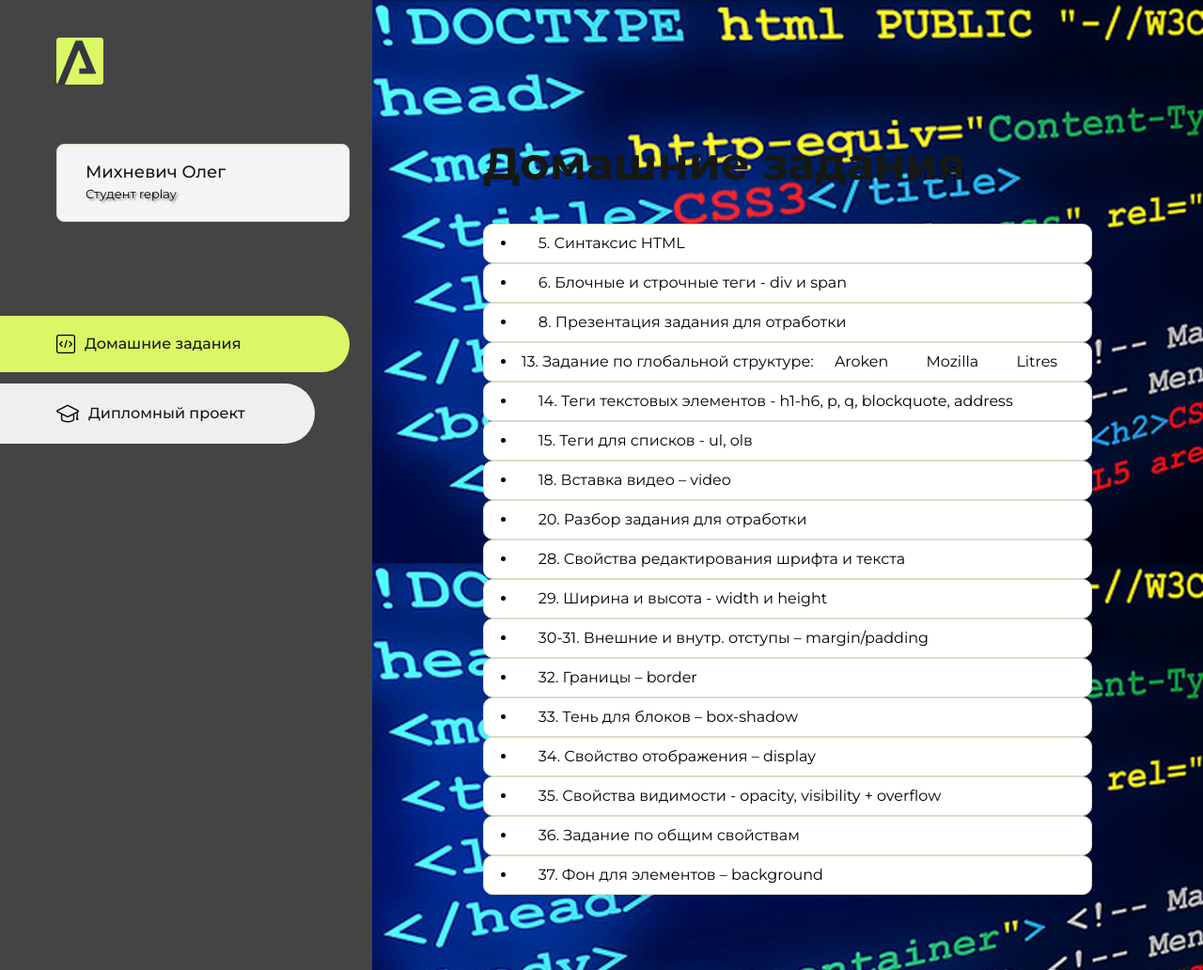
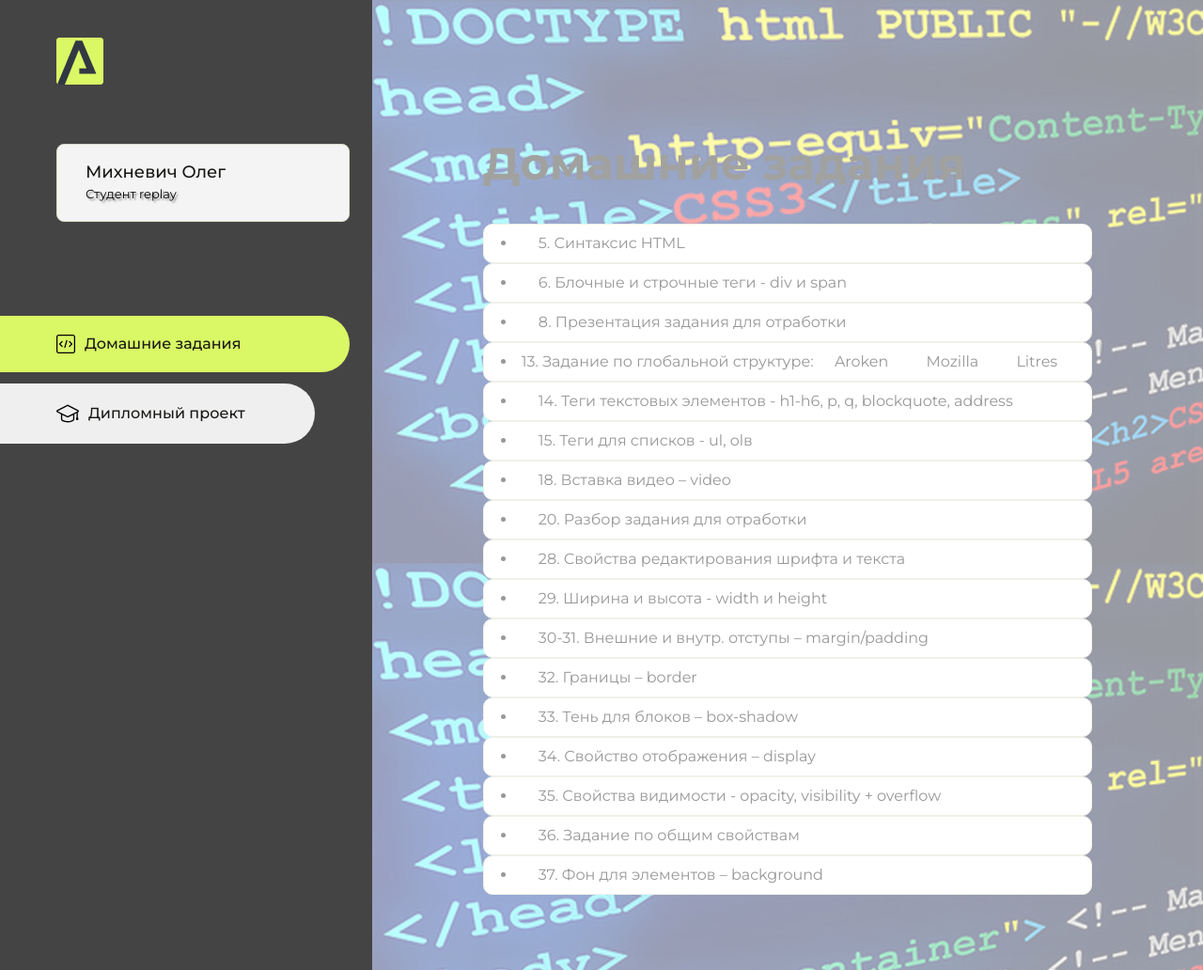
Before and after one commit to Olezhka87/HomeWork-2, a PHP site: page /index.html in a window 1280 px wide. Shown: the whole page at 94% size. Run offline with PHP 8.4, Linux system fonts and the light colour scheme.

Commit message:
Update style.css

```diff
--- a/src/style.css
+++ b/src/style.css
@@ -52,6 +52,7 @@ body.overflow {
     -ms-flex-positive: 1;
     flex-grow: 1;
     background: url(../src/bg.jpg);
+    opacity: 0.4;
 }
 
 .container {
```
